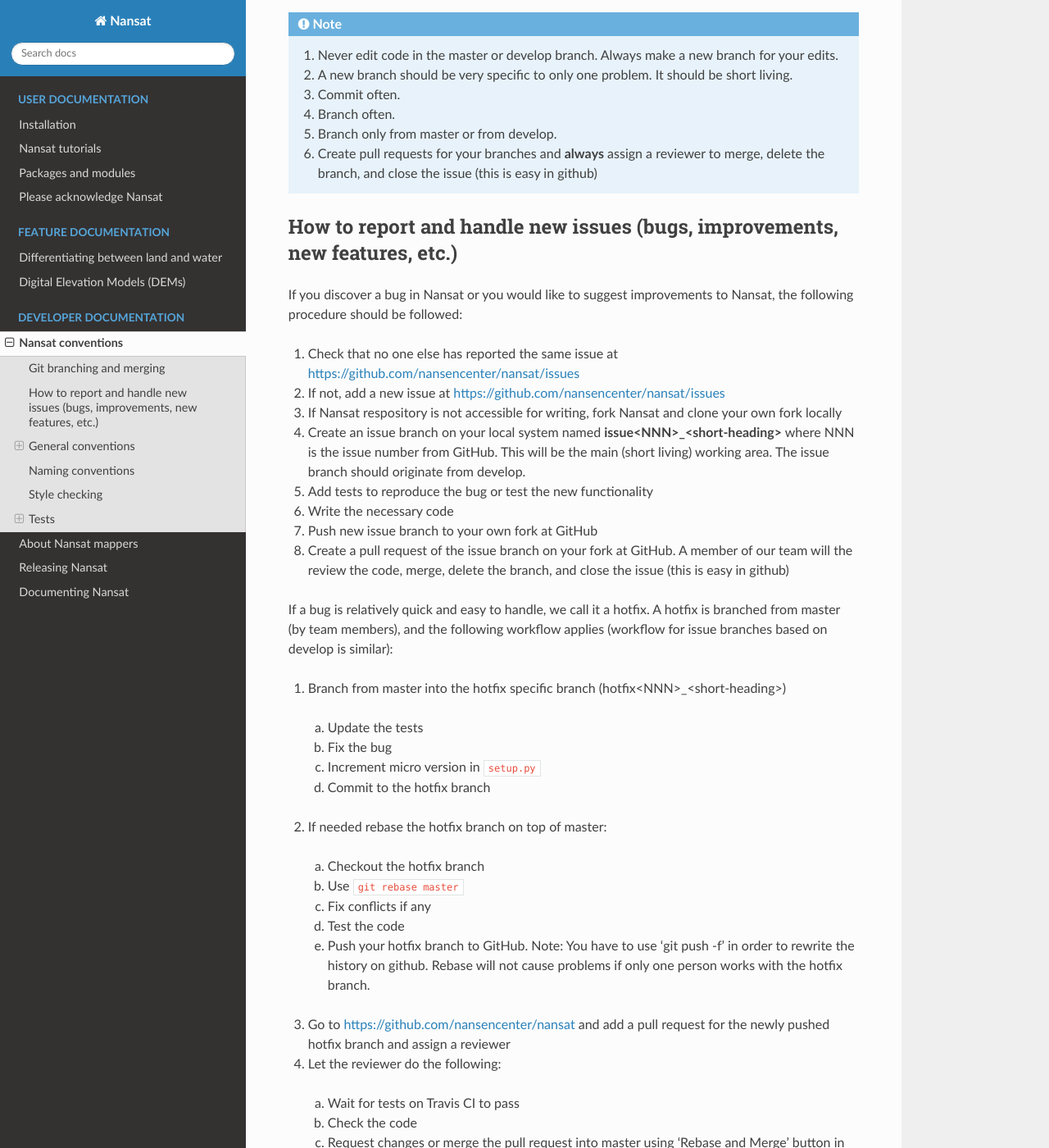
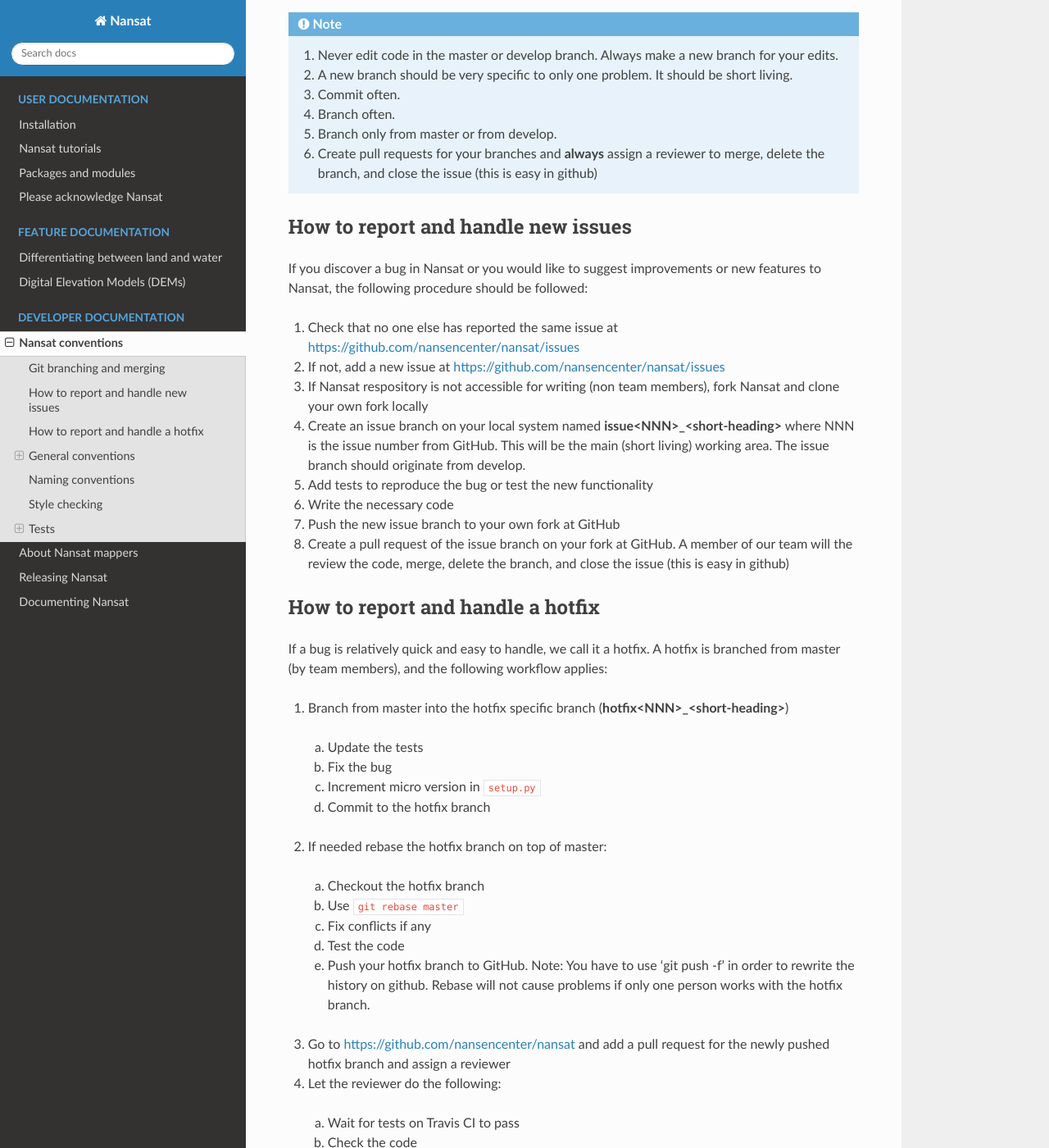
Before and after one commit to nansencenter/nansat, a Sphinx documentation site: the page built from docs/source/conventions.rst, in a window 1280 px wide and 1400 px high, scrolled down 465 px. Shown: the whole window at 82% size. Built offline with Sphinx 7.4.7 and the Read the Docs theme 2.0.0, drawn with Linux system fonts in a browser that asks for light colours; some of the changed text lies outside the part shown.

Commit message:
Review of conventions.rst issues/hotfix
To make the description of how to handle issues and hotfixes more clear, I separated this into two sections. Added new section: How to report and handle a hotfix. In general reviewed the text to be more consistent.

```diff
--- a/docs/source/conventions.rst
+++ b/docs/source/conventions.rst
@@ -20,24 +20,26 @@
    5. Branch only from master or from develop.
    6. Create pull requests for your branches and **always** assign a reviewer to merge, delete the branch, and close the issue (this is easy in github)
 
-How to report and handle new issues (bugs, improvements, new features, etc.)
-----------------------------------------------------------------------------
+How to report and handle new issues
+-----------------------------------
 
-If you discover a bug in Nansat or you would like to suggest improvements to Nansat, the following procedure should be followed:
+If you discover a bug in Nansat or you would like to suggest improvements or new features to Nansat, the following procedure should be followed:
 
 1. Check that no one else has reported the same issue at https://github.com/nansencenter/nansat/issues
 2. If not, add a new issue at https://github.com/nansencenter/nansat/issues
-3. If Nansat respository is not accessible for writing, fork Nansat and clone your own fork locally
+3. If Nansat respository is not accessible for writing (non team members), fork Nansat and clone your own fork locally
 4. Create an issue branch on your local system named **issue<NNN>_<short-heading>** where NNN is the issue number from GitHub. This will be the main (short living) working area. The issue branch should originate from develop.
 5. Add tests to reproduce the bug or test the new functionality
 6. Write the necessary code
-7. Push new issue branch to your own fork at GitHub
+7. Push the new issue branch to your own fork at GitHub
 8. Create a pull request of the issue branch on your fork at GitHub. A member of our team will the review the code, merge, delete the branch, and close the issue (this is easy in github)
 
-If a bug is relatively quick and easy to handle, we call it a hotfix. A hotfix is branched from master (by team members), and the following workflow applies
-(workflow for issue branches based on develop is similar):
+How to report and handle a hotfix
+---------------------------------
 
-1. Branch from master into the hotfix specific branch (hotfix<NNN>_<short-heading>)
+If a bug is relatively quick and easy to handle, we call it a hotfix. A hotfix is branched from master (by team members), and the following workflow applies:
+
+1. Branch from master into the hotfix specific branch (**hotfix<NNN>_<short-heading>**)
   a) Update the tests
   b) Fix the bug
   c) Increment micro version in ``setup.py``
@@ -60,14 +62,15 @@
 
 .. note::
 
-    If you work on a project using Nansat, this project should use the master version of Nansat. Two
+    If you work on a project using Nansat, this project should use the master version of Nansat. Different
     situations may then occur:
 
-    1. You discover a **bug**. This can be solved with a **hotfix**.
-    2. You want to add functionality to Nansat. This is solved by creating an issue in Nansat and a
+    1. You discover a **bug** that is easy to fix, this should be solved with a **hotfix** branched from master.
+    2. You discover a **bug** that is difficult to fix, this should be solved with an **issue** branched from develop.
+    3. You want to add functionality to Nansat. This is solved by creating an issue in Nansat and a
        related issue branch. When this is completed and merged into develop, we may have a new
        release.
-    3. You want to add a mapper. This can be done by adding a package ``nansat_mappers`` to your
+    4. You want to add a mapper. This can be done by adding a package ``nansat_mappers`` to your
        project. When the mapper is completed, create an issue and an issue-branch in Nansat, and
        finally submit a pull request with suggestion of a reviewer. You can still use the mapper via
        your ``nansat_mappers`` package until the new mapper is implemented in a release version of
```
